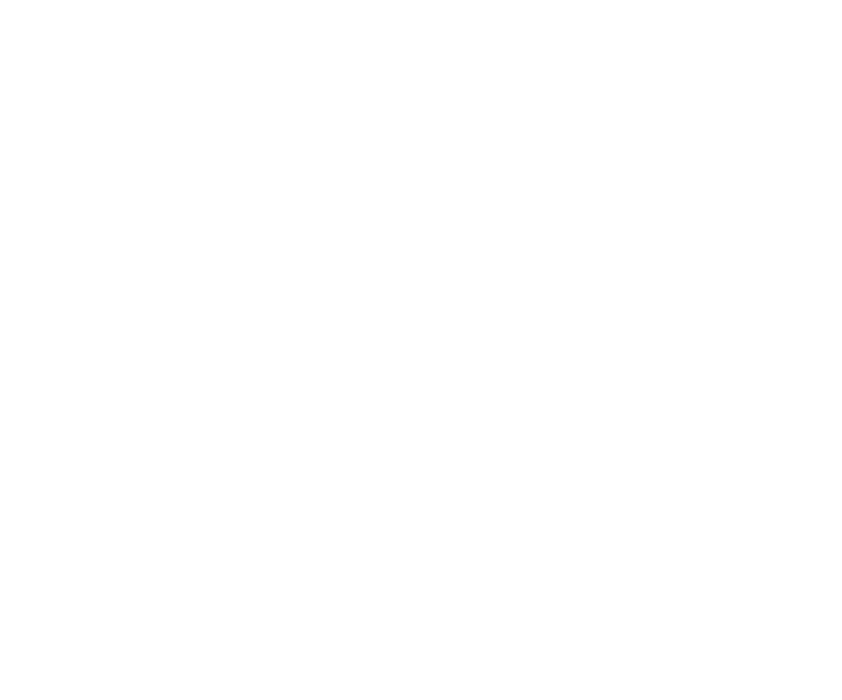
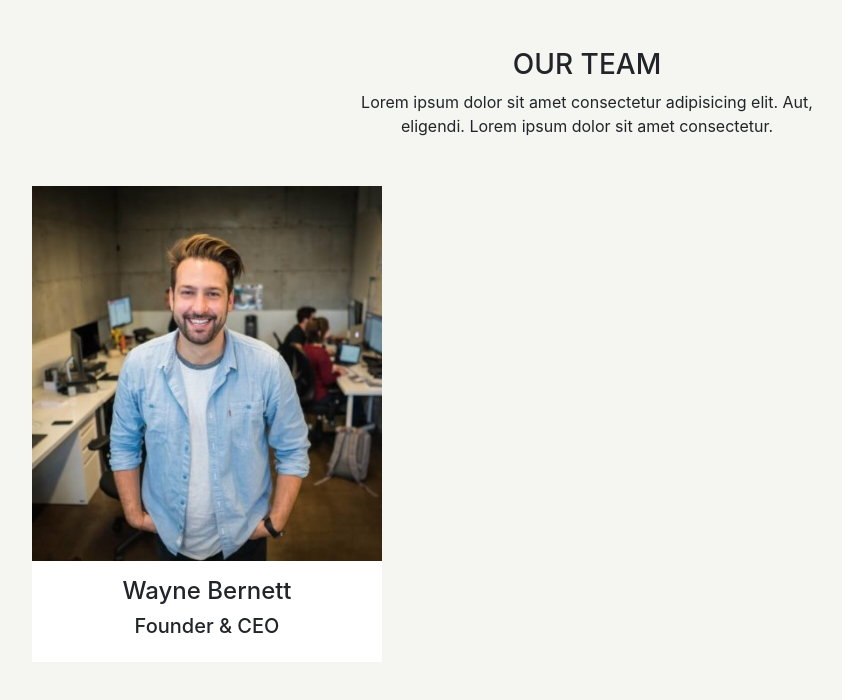
Before and after one commit to fcarrara24/js-our-team, a plain HTML site: page index.html in a window 1280 px wide. Shown: the whole page, without its empty margins (53-895 px from the left). Drawn offline with nearby package versions, Linux system fonts and the light colour scheme.

Commit message:
replicated the html structure of the project

```diff
--- a/css/style.css
+++ b/css/style.css
@@ -0,0 +1,13 @@
+:root{
+    --bg-gray: #f5f5f1;
+    --card-white: #ffffff;
+    --text-gray: #837e78;
+}
+
+body{
+    background-color: var(--bg-gray);
+}
+
+.innerCard{
+    background-color: var(--card-white);
+}
--- a/index.html
+++ b/index.html
@@ -11,7 +11,31 @@
 </head>
 
 <body>
+    <header class="container p-5">
+        <div class="wrapper row d-flex flex-column align-items-center justify-content-around">
+            <div class="col-6">
+                <h3 id="mainTitle" class="text-center">OUR TEAM</h3>
+                <div id="mainDescription" class="text-center">Lorem ipsum dolor sit amet consectetur adipisicing elit.
+                    Aut, eligendi. Lorem ipsum dolor sit amet consectetur.</div>
+            </div>
+        </div>
+    </header>
 
+    <main class="container">
+        <div class="row">
+            <div class="col-4  border-0">
+                <div class="innerCard">
+                    <img class="w-100" src="img/wayne-barnett-founder-ceo.jpg" alt="wayne">
+                    <div class="cardContent py-3">
+                        <h4 class="cardName text-capitalize text-center">Wayne Bernett</h4>
+                        <h5 class="cardRole text-capitalize text-center">Founder & CEO</h5>
+                    </div>
+                </div>
+            </div>
+
+
+        </div>
+    </main>
     <script src="js/script.js"></script>
 </body>
 
```
